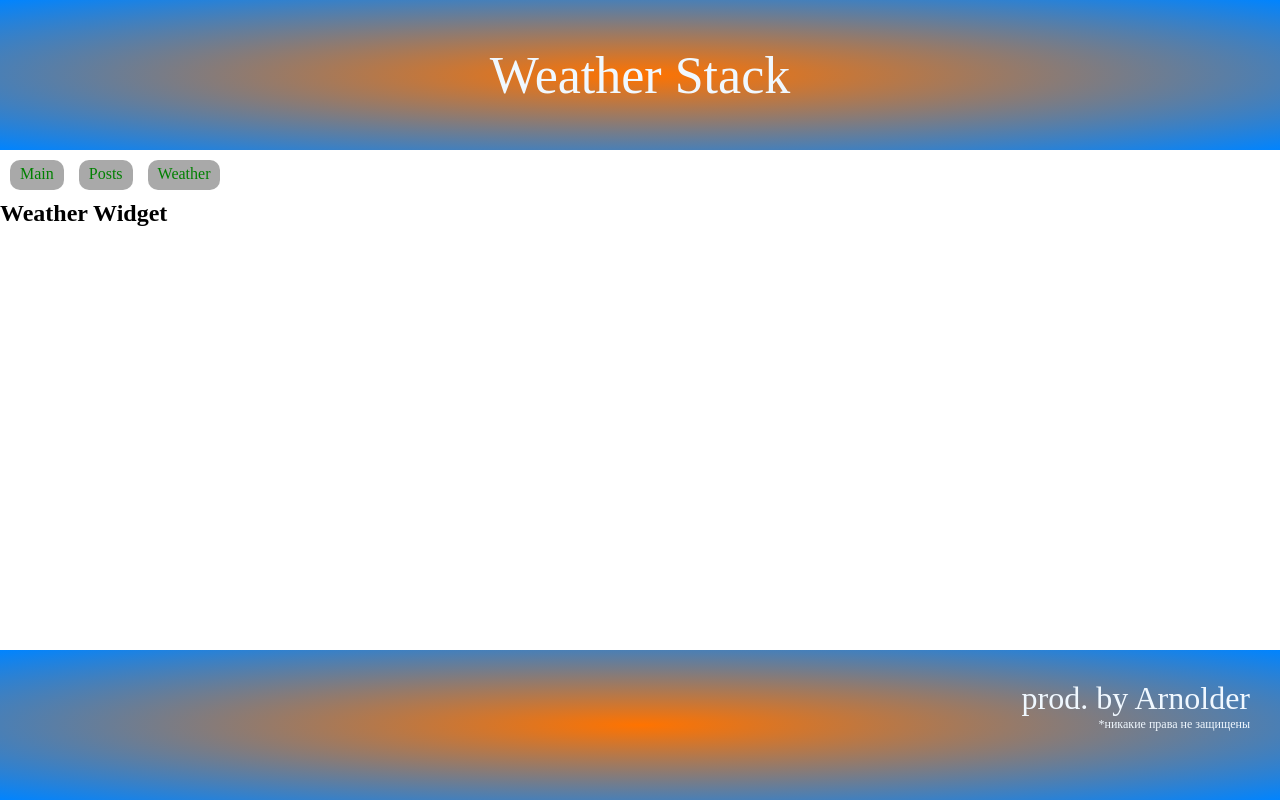
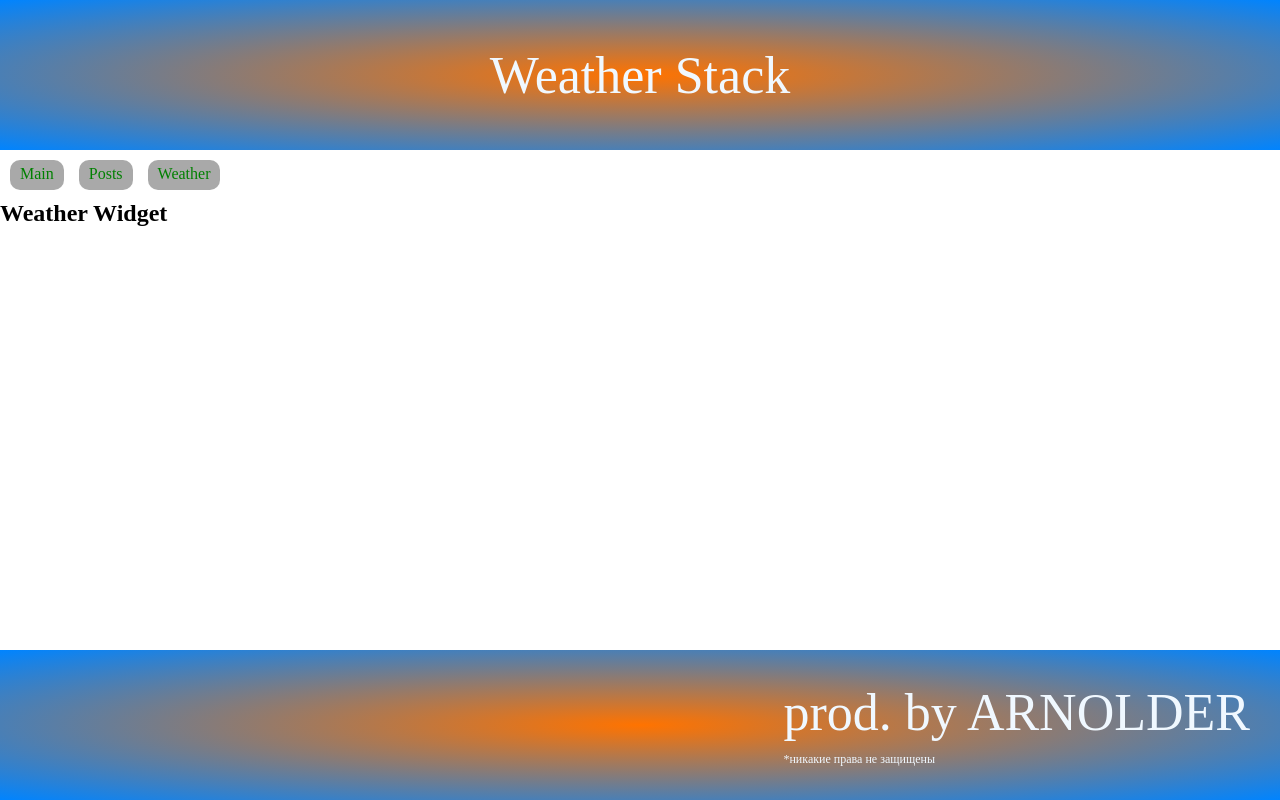
Before and after one commit to arnollder/weather-stack, a Nuxt app: page /weather-stack/weather-widget in a window 1280 px wide. Built offline with nearby package versions, Linux system fonts and the light colour scheme.

Commit message:
feat: вынес футер в отдельный компонент

```diff
--- a/app/layouts/default.vue
+++ b/app/layouts/default.vue
@@ -7,14 +7,18 @@
         <NuxtLink active-class="active-link" class="nav-link" to="/weather-stack">Weather</NuxtLink>
     </nav>
     <div class="content"><slot></slot></div>
-    <footer class="footer">
+    <!-- <footer class="footer">
         <p>prod. by Arnolder</p>
         <p class="footer-zo">*никакие права не защищены</p>
-    </footer>
+    </footer> -->
+    <FooterLayout></FooterLayout>
   </div>
 </template>
 
-<script setup lang="ts"></script>
+<script setup lang="ts">
+import FooterLayout from './footer-layout.vue';
+
+</script>
 
 <style scoped>
 .layout-wrapper {
--- /dev/null
+++ b/app/layouts/footer-layout.vue
@@ -0,0 +1,33 @@
+<template>
+  <div class="root-footer">
+    <div class="right-footer">
+        <p>prod. by ARNOLDER</p>
+        <p class="footer-zo">*никакие права не защищены</p>
+    </div>
+  </div>
+</template>
+
+<script setup lang="ts"></script>
+
+<style scoped>
+.root-footer {
+  font-size: 52px;
+  height: 150px;
+  justify-content: center;
+  align-items: center;
+  background: radial-gradient(rgb(255, 115, 0), rgb(0, 132, 255));
+  color: aliceblue;
+  padding: 30px;
+  display: flex;
+  flex-direction: column;
+  align-items: end;
+}
+.right-footer {
+    display: flex;
+    flex-direction: column;
+    row-gap: 10px;
+}
+.footer-zo {
+  font-size: 12px;
+}
+</style>
```
